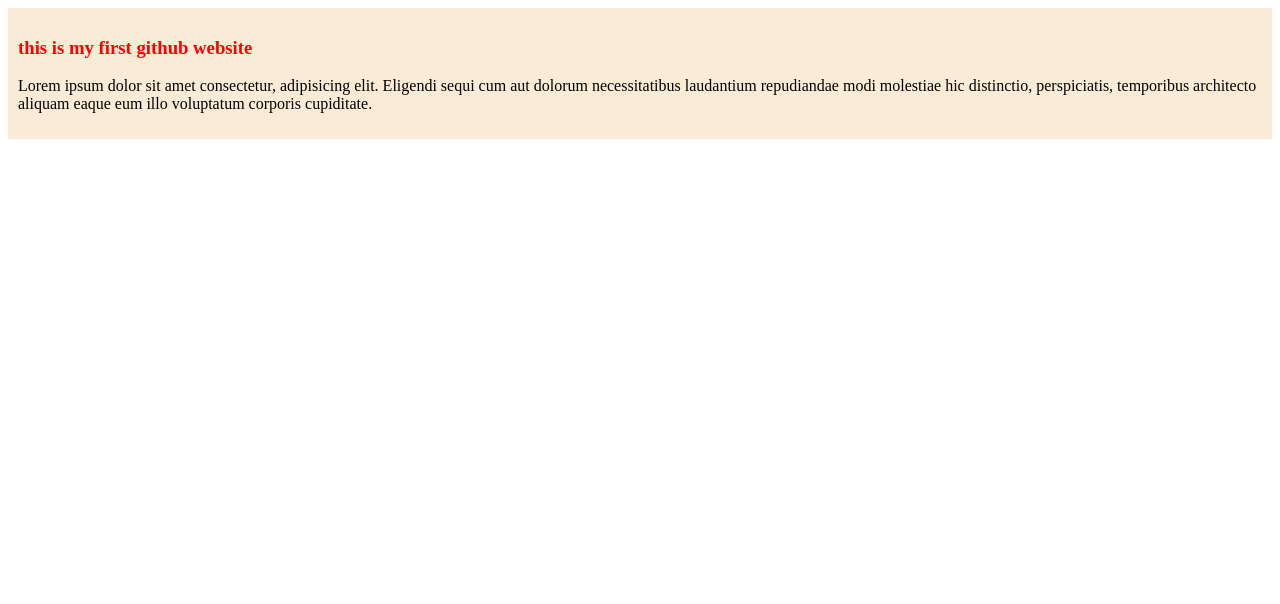
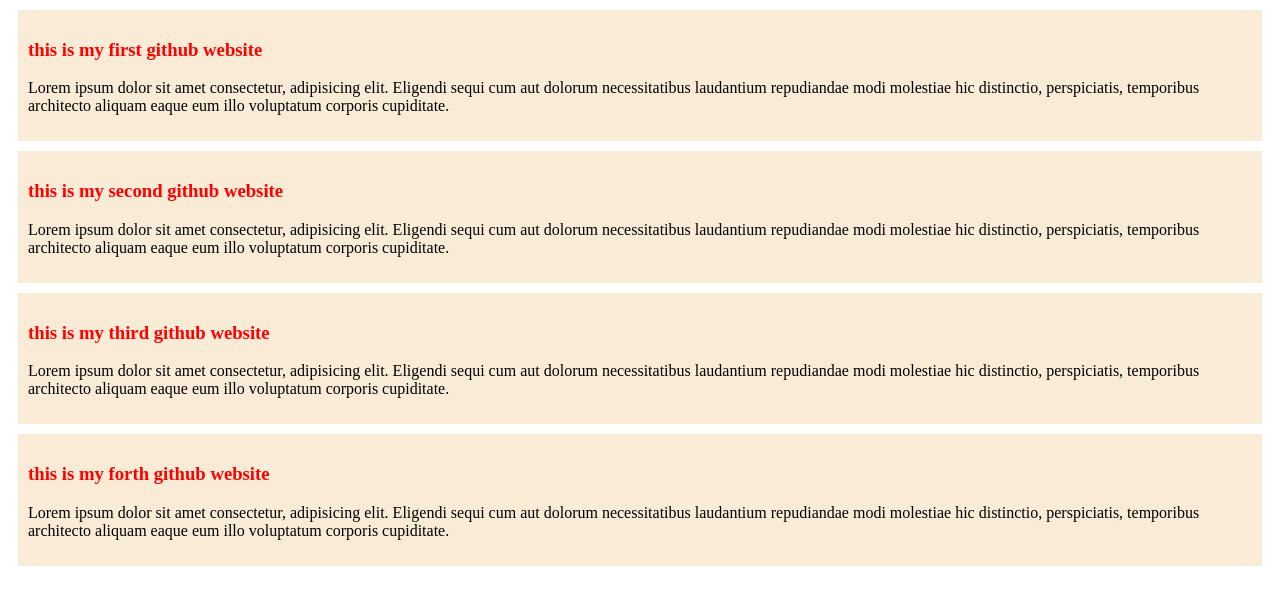
Before and after one commit to sujan447/my-simple-website, a plain HTML site: page index.html in a window 1280 px wide. Drawn offline with Linux system fonts and the light colour scheme.

Commit message:
added second third forth blog

```diff
--- a/index.html
+++ b/index.html
@@ -11,5 +11,17 @@
         <h3>this is my first github website</h3>
         <p>Lorem ipsum dolor sit amet consectetur, adipisicing elit. Eligendi sequi cum aut dolorum necessitatibus laudantium repudiandae modi molestiae hic distinctio, perspiciatis, temporibus architecto aliquam eaque eum illo voluptatum corporis cupiditate.</p>
     </div>
+    <div>
+        <h3>this is my second github website</h3>
+        <p>Lorem ipsum dolor sit amet consectetur, adipisicing elit. Eligendi sequi cum aut dolorum necessitatibus laudantium repudiandae modi molestiae hic distinctio, perspiciatis, temporibus architecto aliquam eaque eum illo voluptatum corporis cupiditate.</p>
+    </div>
+    <div>
+        <h3>this is my third github website</h3>
+        <p>Lorem ipsum dolor sit amet consectetur, adipisicing elit. Eligendi sequi cum aut dolorum necessitatibus laudantium repudiandae modi molestiae hic distinctio, perspiciatis, temporibus architecto aliquam eaque eum illo voluptatum corporis cupiditate.</p>
+    </div>
+    <div>
+        <h3>this is my forth github website</h3>
+        <p>Lorem ipsum dolor sit amet consectetur, adipisicing elit. Eligendi sequi cum aut dolorum necessitatibus laudantium repudiandae modi molestiae hic distinctio, perspiciatis, temporibus architecto aliquam eaque eum illo voluptatum corporis cupiditate.</p>
+    </div>
 </body>
 </html>
--- a/styles/blogs.css
+++ b/styles/blogs.css
@@ -4,4 +4,5 @@
 div{
     background-color: antiquewhite;
     padding: 10px;
+    margin: 10px;
 }
```
